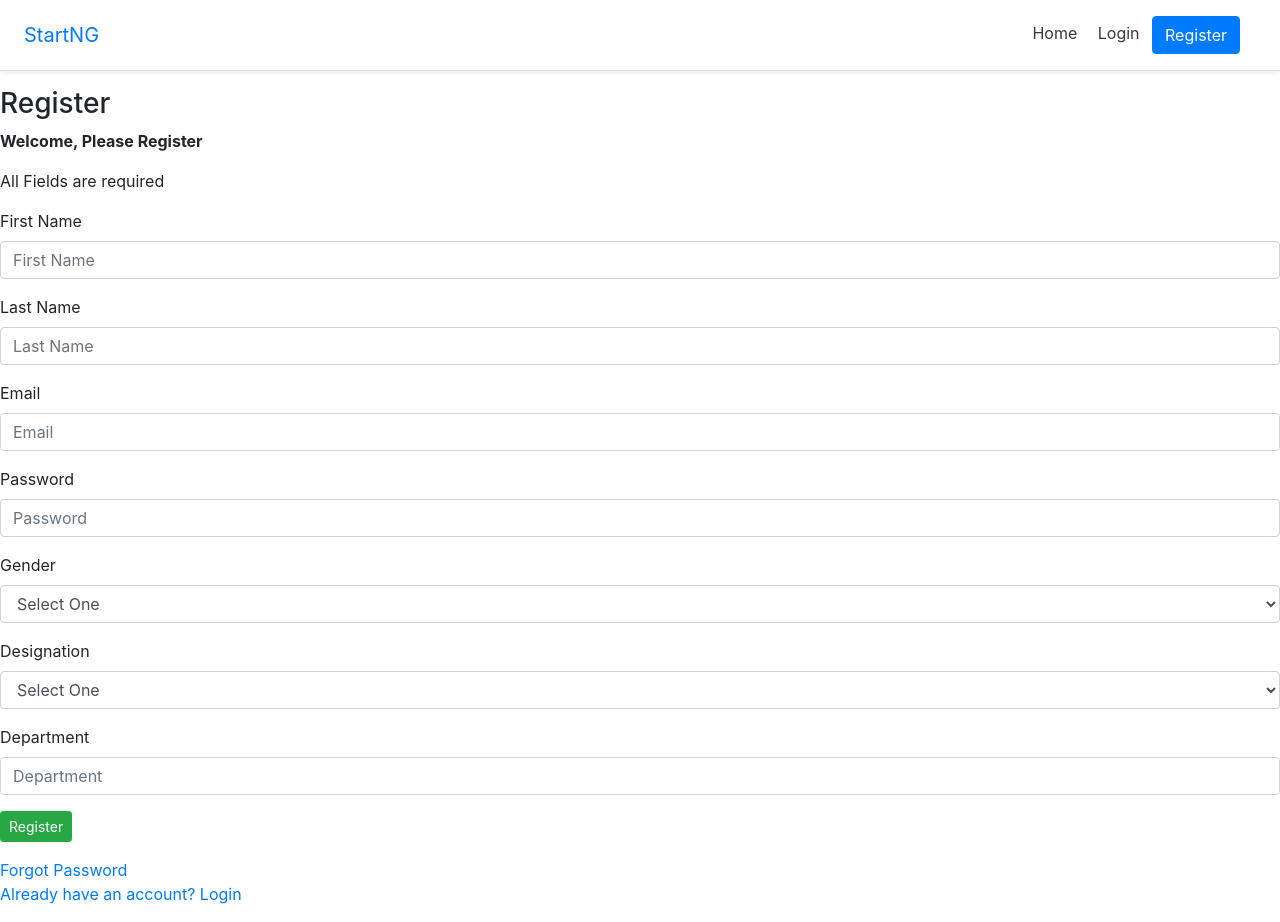
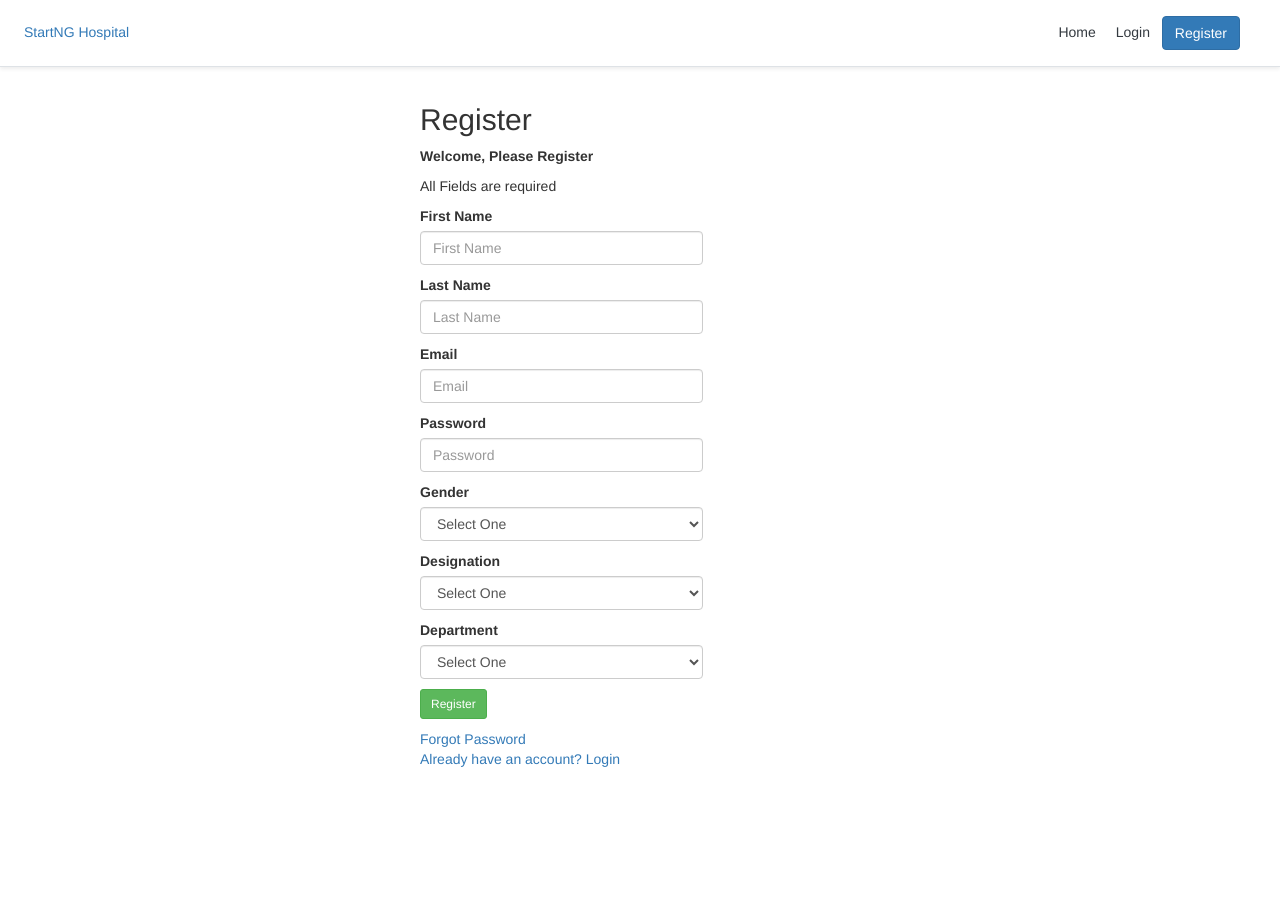
Before and after one commit to izik4004/snh, a PHP site: page /snh/register.php in a window 1280 px wide. After the commit the page ends 767 px from the top, so only its background shows below. Run offline with PHP 8.4, Linux system fonts and the light colour scheme.

Commit message:
Aded New feature

```diff
--- a/css/styles.css
+++ b/css/styles.css
@@ -1,2 +1,64 @@
-.navbar-dark {
-    background-color: #512DA8; }
+/* All our styles */
+
+
+.bd-placeholder-img {
+    font-size: 1.125rem;
+    text-anchor: middle;
+    -webkit-user-select: none;
+    -moz-user-select: none;
+    -ms-user-select: none;
+    user-select: none;
+  }
+
+  @media (min-width: 768px) {
+    .bd-placeholder-img-lg {
+      font-size: 3.5rem;
+    }
+  }
+
+  html {
+    font-size: 14px;
+  }
+  @media (min-width: 768px) {
+    html {
+      font-size: 16px;
+    }
+  }
+
+  .container {
+    max-width: 960px;
+  }
+
+  .pricing-header {
+    max-width: 700px;
+  }
+
+  .card-deck .card {
+    min-width: 220px;
+  }
+
+  .container {
+    position: relative;
+    z-index: 1;
+    max-width: 500px;
+    margin: 0 auto;
+  }
+
+  /*Style for Table*/
+table {
+  font-family: arial, sans-serif;
+  border-collapse: collapse;
+  width: 60%;
+
+}
+
+td, th {
+  border: 3px solid #dddddd;
+  text-align: left;
+  padding: 8px;
+
+}
+
+tr:nth-child(even) {
+  background-color: #dddddd;
+}
--- a/db/users/emem@gmail.com.json
+++ /dev/null
@@ -1 +0,0 @@
-{"id":-1,"first_name":"emem","last_name":"john","email":"emem@gmail.com","password":"$2y$10$6iCkKPFqg949tV0yVtwZ4uIlKUqCbO5.8Qx01Hbu5wMiUekICKwwu","gender":"Female","designation":"Medical Team (MT)","department":"ss"}
--- a/db/users/gabriel@gmail.com.json
+++ /dev/null
@@ -1 +0,0 @@
-{"id":-1,"first_name":"gabriel","last_name":"g","email":"gabriel@gmail.com","password":"$2y$10$G8PzdM7EUlLtMjdJMiWRxuIIIKWfrQfpshtyT\/o8EMm\/zgeWBcp76","gender":"Female","designation":"Medical Team (MT)","department":"dd"}
--- a/db/users/imazik4004@gmail.com.json
+++ /dev/null
@@ -1 +0,0 @@
-{"id":-1,"first_name":"isaac","last_name":"john","email":"imazik4004@gmail.com","password":"$2y$10$Xrnvm0wq8iaD7dbq1HDKu.ilo5jIrJjoDvHMJcQV43usVk.myCcMm","gender":"Female","designation":"Medical Team (MT)","department":"cs"}
--- a/db/users/isaac@hotels.ng.json
+++ /dev/null
@@ -1 +0,0 @@
-{"id":-1,"first_name":"ima","last_name":"zik","email":"isaac@hotels.ng","password":"$2y$10$pbkzegj1he5PRNrNbzHJ.uYbuzvZ4fSKIL9\/Nk1THo8J7sMEMMo3O","gender":"Female","designation":"Medical Team (MT)","department":"cs"}
--- a/db/users/isaac@timbu.com.json
+++ /dev/null
@@ -1 +0,0 @@
-{"id":-1,"first_name":"123","last_name":"me","email":"isaac@timbu.com","password":"$2y$10$orogN9jVg8ZYe\/jys3M85Oznoa7WnTCpvFoPXdAAHbKP7vRsnQqvi","gender":"Female","designation":"Medical Team (MT)","department":"vc"}
--- a/db/users/izik4004@gmail.com.json
+++ b/db/users/izik4004@gmail.com.json
@@ -1 +1 @@
-{"id":-1,"first_name":"isaac","last_name":"john","email":"izik4004@gmail.com","password":"$2y$10$U2gMhi91IriLG9LuqBaaPewWVRqJdLzA.8xjRJlJxTpX5egYx6.eu","gender":"Male","designation":"Patient","department":"sd"}
+{"id":-1,"first_name":"isaav","last_name":"isaa","email":"izik4004@gmail.com","password":"$2y$10$gxyYznIv6fbLkJXlIeo\/0.1DohwjuVYiI71bZG7uLhkLNDmp6vGXe","gender":"Male","designation":"Mentors (MT)","department":"Backend (BE)"}
--- a/functions/email.php
+++ b/functions/email.php
@@ -9,8 +9,8 @@ function send_mail(
     $email = ""
     ){
 
-    $headers = "From: no-reply@snh.org" . "\r\n" .
-    "CC: izik@snh.org";
+    $headers = "From: izik@intern.com" . "\r\n" .
+    "CC: izik@intern.com";
 
     $try = mail($email,$subject,$message,$headers);
 
--- a/functions/user.php
+++ b/functions/user.php
@@ -34,8 +34,12 @@ function find_user($email = ""){
         die();
     }
 
+
+
     $allUsers = scandir("db/users/"); //return @array (2 filled)
     $countAllUsers = count($allUsers);
+
+    $newUserId = $countAllUsers-1;
 
     for ($counter = 0; $counter < $countAllUsers ; $counter++) {
 
--- a/lib/header.php
+++ b/lib/header.php
@@ -7,13 +7,15 @@
     <title>Welcome to SNH : Hospital for the ignorant</title>
 
     <link rel="stylesheet" href="https://stackpath.bootstrapcdn.com/bootstrap/4.4.1/css/bootstrap.min.css" integrity="sha384-Vkoo8x4CGsO3+Hhxv8T/Q5PaXtkKtu6ug5TOeNV6gBiFeWPGFN9MuhOf23Q9Ifjh" crossorigin="anonymous">
-
+    <link rel="stylesheet" href="https://maxcdn.bootstrapcdn.com/bootstrap/3.4.1/css/bootstrap.min.css">
+  <script src="https://ajax.googleapis.com/ajax/libs/jquery/3.4.1/jquery.min.js"></script>
+  <script src="https://maxcdn.bootstrapcdn.com/bootstrap/3.4.1/js/bootstrap.min.js"></script>
     <link rel="stylesheet" href="css/styles.css">
     <script src="js/scripts.js"></script>
 </head>
 <body>
 <div class="d-flex flex-column flex-md-row align-items-center p-3 px-md-4 mb-3 bg-white border-bottom shadow-sm">
-        <h5 class="my-0 mr-md-auto font-weight-normal"><a href="index.php">StartNG</a></h5>
+        <h5 class="my-0 mr-md-auto font-weight-normal"><a href="index.php">StartNG Hospital</a></h5>
         <nav class="my-2 my-md-0 mr-md-3">
             <a class="p-2 text-dark" href="index.php">Home</a>
             <?php if(!isset($_SESSION['loggedIn'])){ ?>
--- a/processforgot.php
+++ b/processforgot.php
@@ -3,6 +3,7 @@ require_once('functions/alert.php');
 require_once('functions/redirect.php');
 require_once('functions/token.php');
 require_once('functions/user.php');
+require_once('functions/email.php');
 
 //Collecting the data
 
--- a/processlogin.php
+++ b/processlogin.php
@@ -46,10 +46,10 @@ if($errorCount > 0){
                 $_SESSION['fullname'] = $userObject->first_name . " " . $userObject->last_name;
                 $_SESSION['role'] = $userObject->designation;
 
-                if($userObject->designation == 'Patient'){
-                    header("Location: patient.php");
+                if($userObject->designation == 'Interns'){
+                    header("Location: interns.php");
                 }else{
-                    header("Location: mt.php");
+                    header("Location: mentors.php");
                 }
                 die();
 
--- a/register.php
+++ b/register.php
@@ -8,14 +8,17 @@ if(isset($_SESSION['loggedIn']) && !empty($_SESSION['loggedIn'])){
 
 
 ?>
-
-
-        <h3>Register</h3>
-
+<div class="container">
+    <div class="col-8">
+        <h2>Register</h2>
+    </div>
+    <div class="col-10">
         <p><strong>Welcome, Please Register</strong></p>
-
+    </div>
+    <div class="col-10">
         <p>All Fields are required</p>
-
+    </div>
+    <div class="col-8">
 
         <form method="POST" action="processregister.php">
         <p>
@@ -61,11 +64,7 @@ if(isset($_SESSION['loggedIn']) && !empty($_SESSION['loggedIn'])){
             <p>
                 <label>Gender</label><br />
                 <select class="form-control" name="gender" >
-                <?php
-                    if(isset($_SESSION['department'])){
-                        echo "value=" . $_SESSION['department'];
-                    }
-                ?>
+
                     <option value="">Select One</option>
                     <option
                     <?php
@@ -91,31 +90,52 @@ if(isset($_SESSION['loggedIn']) && !empty($_SESSION['loggedIn'])){
                     <option value="">Select One</option>
                     <option
                     <?php
-                        if(isset($_SESSION['designation']) && $_SESSION['designation'] == 'Medical Team (MT)'){
+                        if(isset($_SESSION['designation']) && $_SESSION['designation'] == 'Mentors (MT)'){
                             echo "selected";
                         }
                     ?>
-                    >Medical Team (MT)</option>
+                    >Mentors (MT)</option>
                     <option
                     <?php
-                        if(isset($_SESSION['designation']) && $_SESSION['designation'] == 'Patient'){
+                        if(isset($_SESSION['designation']) && $_SESSION['designation'] == 'Interns'){
                             echo "selected";
                         }
                     ?>
-                    >Patient</option>
+                    >Interns</option>
                 </select>
             </p>
             <p>
-                <label class="label" for="department">Department</label><br />
-                <input
+            <label>Department</label><br />
+                <select class="form-control" name="department" >
+                    <option value="">Select One</option>
+                    <option
                     <?php
-                    if(isset($_SESSION['department'])){
-                        echo "value=" . $_SESSION['department'];
+                        if(isset($_SESSION['department']) && $_SESSION['department'] == 'Frontend (FE)'){
+                            echo "selected";
                         }
                     ?>
-                type="text" id="department" class="form-control" name="department" placeholder="Department"  />
 
+                    >Frontend(FE)</option>
+                    <option
+                    <?php
+                        if(isset($_SESSION['department']) && $_SESSION['department'] == 'Backend (BE)'){
+                            echo "selected";
+                        }
+                    ?>
+
+                    >Backend (BE)</option>
+                    <option
+                    <?php
+                        if(isset($_SESSION['department']) && $_SESSION['department'] == 'Design (UI/UX)'){
+                            echo "selected";
+                        }
+                    ?>
+
+
+                    >Design</option>
+                    </select>
                 </p>
+
                 <p>
                 <button class="btn btn-sm btn-success" type="submit">Register</button>
                 </p>
```
Also changed, not shown: login.php (+6 -4 lines), mt.php (deleted, +0 -14 lines), patient.php (deleted, +0 -17 lines). Lines whose indentation alone changed are shown as unchanged.
